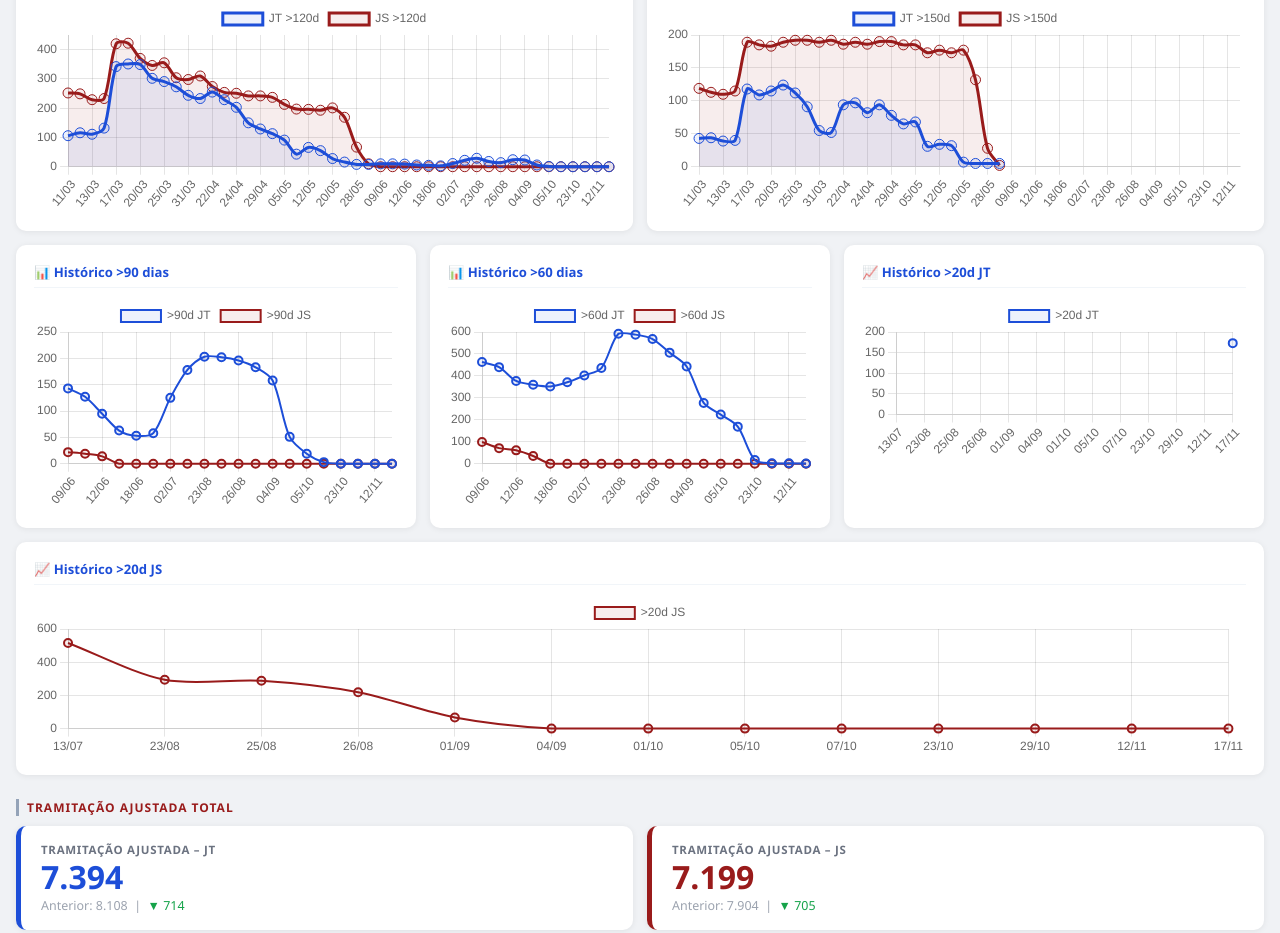
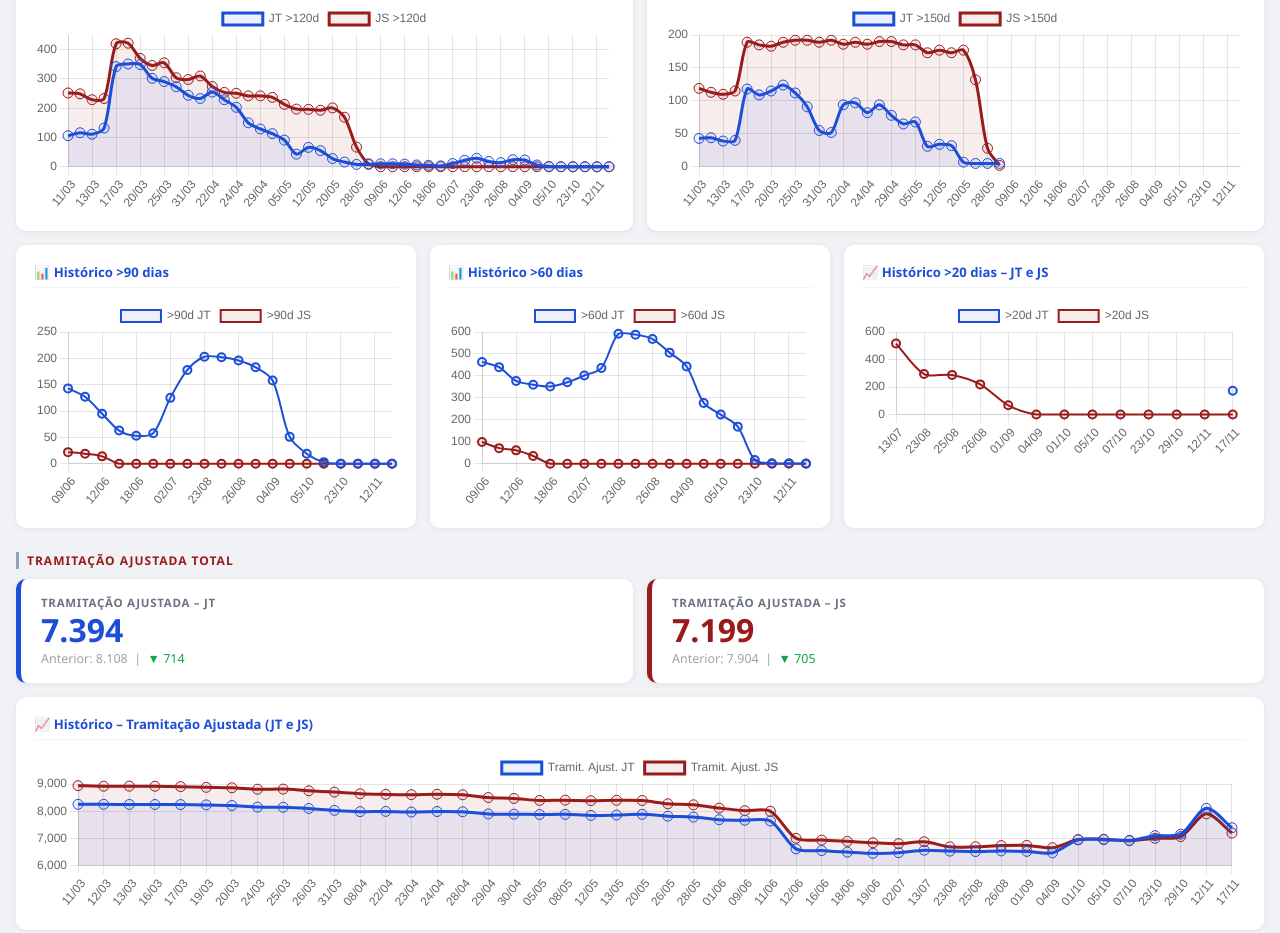
Before and after one commit to marcoantoniopsilva/eproc-dashboard, a plain HTML site: page index.html in a window 1280 px wide. Shown: the part 1048-1981 px from the top of the page. Drawn offline with nearby package versions, Linux system fonts and the light colour scheme; animation ran at ten frames a second.

Commit message:
Dashboard: grafico >20 dias unificado (JT e JS)

```diff
--- a/index.html
+++ b/index.html
@@ -148,8 +148,8 @@
       <h3>📊 Histórico &gt;60 dias</h3>
       <div class="chart-wrap"><canvas id="chart60dias"></canvas></div>
     </div>
-  <div class="chart-card" style="flex: 1 1 300px;"><h3>📈 Histórico &gt;20d JT</h3><div class="chart-wrap-xs"><canvas id="chart20jt"></canvas></div></div> <div class="chart-card" style="flex: 1 1 300px;">
-    <h3>📈 Histórico &gt;20d JS</h3>
+  <div class="chart-card" style="flex: 1 1 300px;">
+    <h3>📈 Histórico &gt;20 dias – JT e JS</h3>
     <div class="chart-wrap-xs"><canvas id="chart20dias"></canvas></div>
   </div>
   </div>
@@ -354,8 +354,7 @@ new Chart(document.getElementById('chartTramitTotal'), {
     ]},
     options: { responsive: true, maintainAspectRatio: false, plugins: { legend: { position: 'top' } }, scales: { y: { beginAtZero: true } } }
   });
-  new Chart(document.getElementById('chart20dias'),{type:'line',data:{labels:dates20,datasets:[{label:'>20d JS',data:hist20JS,borderColor:'#991b1b',backgroundColor:'rgba(153,27,27,0.08)',tension:0.3,pointRadius:4,borderWidth:2}]},options:{responsive:true,maintainAspectRatio:false,plugins:{legend:{position:'top'}},scales:{y:{beginAtZero:true}}}});
-new Chart(document.getElementById('chart20jt'),{type:'line',data:{labels:dates20,datasets:[{label:'>20d JT',data:hist20JT,borderColor:'#1d4ed8',backgroundColor:'rgba(29,78,216,0.08)',tension:0.3,pointRadius:4,borderWidth:2}]},options:{responsive:true,maintainAspectRatio:false,plugins:{legend:{position:'top'}},scales:{y:{beginAtZero:true}}}});
+  new Chart(document.getElementById('chart20dias'),{type:'line',data:{labels:dates20,datasets:[{label:'>20d JT',data:hist20JT,borderColor:'#1d4ed8',backgroundColor:'rgba(29,78,216,0.08)',tension:0.3,pointRadius:4,borderWidth:2,spanGaps:true},{label:'>20d JS',data:hist20JS,borderColor:'#991b1b',backgroundColor:'rgba(153,27,27,0.08)',tension:0.3,pointRadius:4,borderWidth:2}]},options:{responsive:true,maintainAspectRatio:false,plugins:{legend:{position:'top'}},scales:{y:{beginAtZero:true}}}});
 </script>
 </body>
 </html>
```
